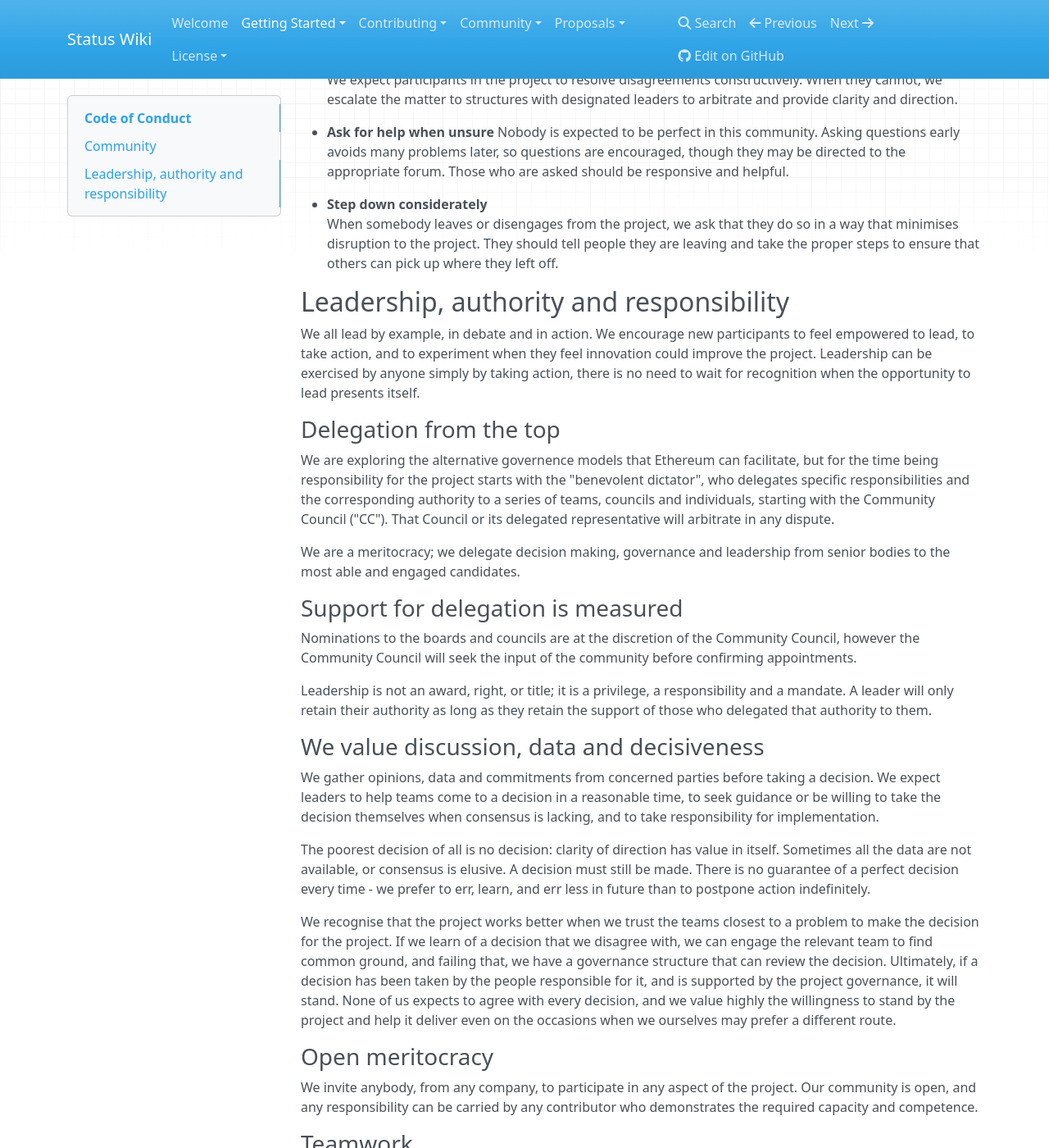
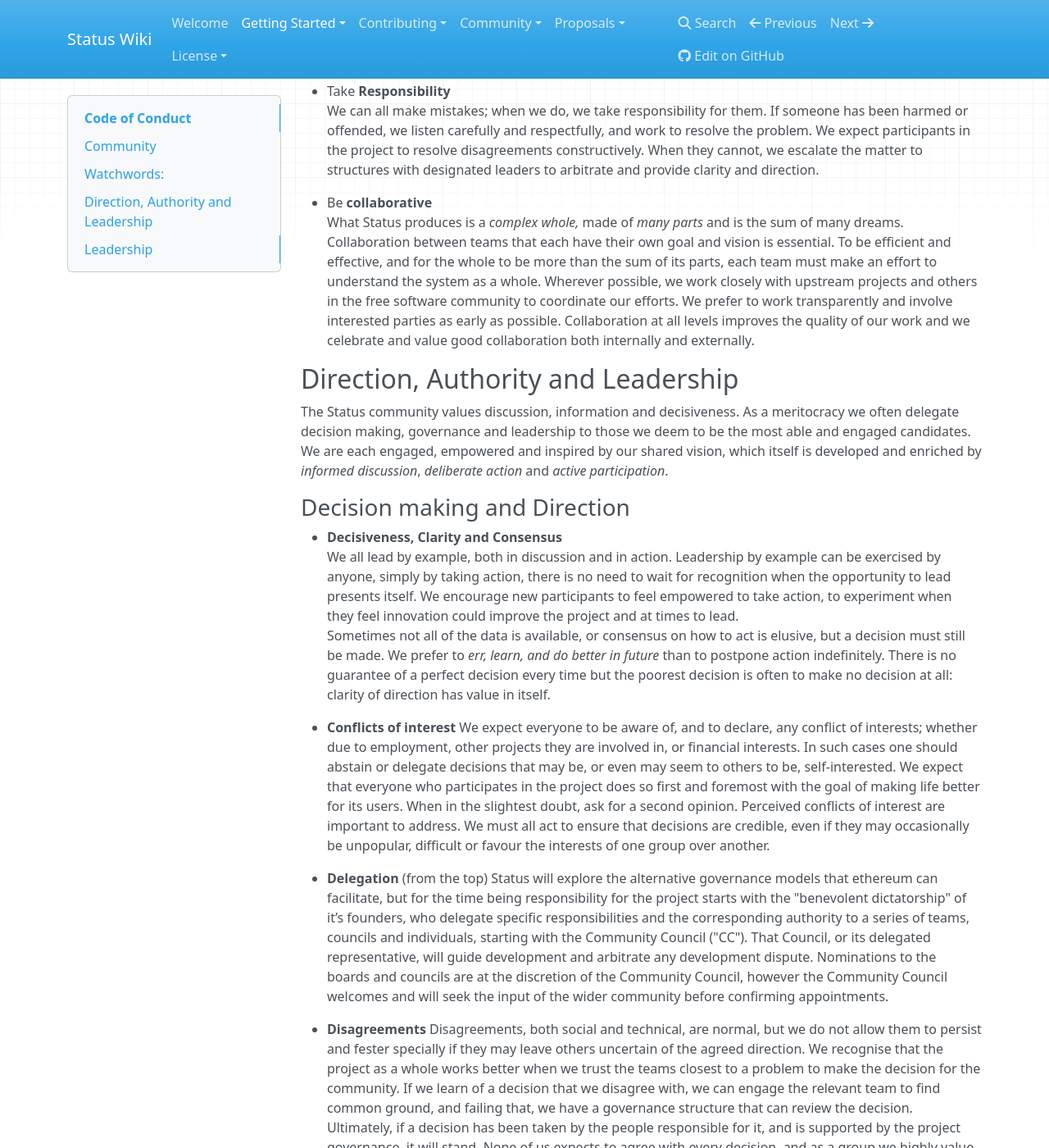
Before and after one commit to status-im/wiki.status.im, an MkDocs documentation site: the page built from docs/getting-started/code-of-conduct.md, in a window 1280 px wide and 1400 px high, scrolled down 1232 px. Shown: the whole window at 82% size. Built offline with MkDocs 1.6.1, drawn with Linux system fonts in a browser that asks for light colours; nearby versions of some CDN libraries; old or Windows-style settings are respelled for this version of MkDocs; some of the changed text lies outside the part shown.

Commit message:
Large scale rewrite

```diff
--- a/docs/getting-started/code-of-conduct.md
+++ b/docs/getting-started/code-of-conduct.md
@@ -1,95 +1,96 @@
 # Code of Conduct
 
-This page outlines how you should govern yourself when in our community. If you would like more practical tips and suggestions please read on [how to grow our Community](../community/how-to-grow-our-community.md).
+This page outlines how you should govern yourself when participating in the Status community. For more practical tips and suggestions please refer to [how to grow our Community](../community/how-to-grow-our-community.md).
+
+This document is not a rulebook, and is neither exhaustive nor complete. The Code of Conduct serves to distil our common understanding that we are all responsible for maintaining and developing this shared environment and it’s culture of productive, collaborative, social responsibility. We expect community members to follow the spirit as much as the letter of this documentation in there dealings in the Status community.
+
 
 ## Community
+Status is about earning and showing respect for one another: the word itself captures the spirit of social esteem in a human community.
 
-Status is about showing humanity to one another: the word itself captures the spirit of being human.
+The Status developer community is a productive and agile place, that can welcome new ideas in a complex field. We wish to improve every process every year, and foster collaboration between groups with very different needs, interests and skills.
 
-We want a productive, happy and agile community that can welcome new ideas in a complex field, improve every process every year, and foster collaboration between groups with very different needs, interests and skills.
+We gain strength from diversity, and actively seek participation from those who enhance it. This code of conduct exists to ensure that diverse groups collaborate to mutual advantage and enjoyment.
 
-We gain strength from diversity, and actively seek participation from those who enhance it. This code of conduct exists to ensure that diverse groups collaborate to mutual advantage and enjoyment. We will challenge prejudice that could jeopardise the participation of any person in the project.
+The Code of Conduct governs how we behave both in public and in private whenever the project or community will be effected by our actions. We expect it to be honoured by everyone who represents the project officially or informally, claims affiliation with the project, or participates directly.
 
-The Code of Conduct governs how we behave in public or in private whenever the project will be judged by our actions. We expect it to be honoured by everyone who represents the project officially or informally, claims affiliation with the project, or participates directly.
 
-We strive to:
+##Watchwords:
+We strive to be collaborative, considerate, respectful and responsible. Below you will find some of the core watchwords that keep the Status community strong.
 
 - **Reciprocate**
-Nothing is more important than to show appreciation for every and anyones contributions, big or small. We show reciprocation by saying thank-you, contributing ourselves or paying it forward.
+Nothing is more important than to show appreciation for every and anyone’s contributions, big or small. We show reciprocation by saying thank-you, contributing ourselves or paying it forward.
 
-- **Be considerate**
-Our work will be used by other people, and we in turn will depend on the work of others. Any decision we take will affect users and colleagues, and we should consider them when making decisions.
-
-- **Be respectful**
-Disagreement is no excuse for poor manners. We work together to resolve conflict, assume good intentions and do our best to act in an empathic fashion. We don't allow frustration to turn into a personal attack. A community where people feel uncomfortable or threatened is not a productive one.
-
-- **Take responsibility for our words and our actions**
-We can all make mistakes; when we do, we take responsibility for them. If someone has been harmed or offended, we listen carefully and respectfully, and work to right the wrong.
-
-- **Be collaborative**
-What we produce is a complex whole made of many parts, it is the sum of many dreams. Collaboration between teams that each have their own goal and vision is essential; for the whole to be more than the sum of its parts, each part must make an effort to understand the whole.
-
-    Collaboration reduces redundancy and improves the quality of our work. Internally and externally, we celebrate good collaboration. Wherever possible, we work closely with upstream projects and others in the free software community to coordinate our efforts. We prefer to work transparently and involve interested parties as early as possible.
-
-- **Value decisiveness, clarity and consensus**
-Disagreements, social and technical, are normal, but we do not allow them to persist and fester leaving others uncertain of the agreed direction.
-
-    We expect participants in the project to resolve disagreements constructively. When they cannot, we escalate the matter to structures with designated leaders to arbitrate and provide clarity and direction.
-
-- **Ask for help when unsure**
-Nobody is expected to be perfect in this community. Asking questions early avoids many problems later, so questions are encouraged, though they may be directed to the appropriate forum. Those who are asked should be responsive and helpful.
-
-- **Step down considerately**
+- Be **Considerate**
+Our work will be used by other people, and we in turn depend on the work of others. Any decision we take will affect users and colleagues, and we should consider them when making decisions.
 When somebody leaves or disengages from the project, we ask that they do so in a way that minimises disruption to the project. They should tell people they are leaving and take the proper steps to ensure that others can pick up where they left off.
 
-## Leadership, authority and responsibility
+- If you don’t know **Ask**
+Nobody is expected to be perfect in this community. Asking questions early avoids many problems later, so questions are encouraged, though they may be directed to the appropriate forum. Those who are asked should be responsive and helpful.  “RTFM” is not an appropriate response to an honest enquiry.
 
-We all lead by example, in debate and in action. We encourage new participants to feel empowered to lead, to take action, and to experiment when they feel innovation could improve the project. Leadership can be exercised by anyone simply by taking action, there is no need to wait for recognition when the opportunity to lead presents itself.
+- Be **Respectful**
+Disagreement is normal and useful and not every idea should be treated equally; but disagreement is no excuse for poor manners. The Status community works to resolve conflict by assuming good intentions and we do our best to act in an empathic fashion. This doesn’t include allowing frustration to turn into personal attacks. A community where people feel uncomfortable or threatened is not a productive one, so we will challenge prejudice or hostility that could jeopardise the participation of any person in the project.
 
-### Delegation from the top
+- Take **Responsibility**
+We can all make mistakes; when we do, we take responsibility for them. If someone has been harmed or offended, we listen carefully and respectfully, and work to resolve the problem.
+We expect participants in the project to resolve disagreements constructively. When they cannot, we escalate the matter to structures with designated leaders to arbitrate and provide clarity and direction.
 
-We are exploring the alternative governence models that Ethereum can facilitate, but for the time being responsibility for the project starts with the "benevolent dictator", who delegates specific responsibilities and the corresponding authority to a series of teams, councils and individuals, starting with the Community Council ("CC"). That Council or its delegated representative will arbitrate in any dispute.
+- Be **collaborative**
+What Status produces is a *complex whole,* made of *many parts* and is the sum of many dreams. Collaboration between teams that each have their own goal and vision is essential.  To be efficient and effective, and for the whole to be more than the sum of its parts, each team must make an effort to understand the system as a whole.
+Wherever possible, we work closely with upstream projects and others in the free software community to coordinate our efforts. We prefer to work transparently and involve interested parties as early as possible. Collaboration at all levels improves the quality of our work and we celebrate and value good collaboration both internally and externally.
 
-We are a meritocracy; we delegate decision making, governance and leadership from senior bodies to the most able and engaged candidates.
 
-### Support for delegation is measured
 
-Nominations to the boards and councils are at the discretion of the Community Council, however the Community Council will seek the input of the community before confirming appointments.
 
-Leadership is not an award, right, or title; it is a privilege, a responsibility and a mandate. A leader will only retain their authority as long as they retain the support of those who delegated that authority to them.
+## Direction, Authority and Leadership
+The Status community values discussion, information and decisiveness.  As a meritocracy we often delegate decision making, governance and leadership to those we deem to be the most able and engaged candidates.  We are each engaged, empowered and inspired by our shared vision, which itself is developed and enriched by *informed discussion*, *deliberate action* and *active participation*.
 
-### We value discussion, data and decisiveness
 
-We gather opinions, data and commitments from concerned parties before taking a decision. We expect leaders to help teams come to a decision in a reasonable time, to seek guidance or be willing to take the decision themselves when consensus is lacking, and to take responsibility for implementation.
+### Decision making and Direction
 
-The poorest decision of all is no decision: clarity of direction has value in itself. Sometimes all the data are not available, or consensus is elusive. A decision must still be made. There is no guarantee of a perfect decision every time - we prefer to err, learn, and err less in future than to postpone action indefinitely.
+- **Decisiveness, Clarity and Consensus**
+We all lead by example, both in discussion and in action. Leadership by example can be exercised by anyone, simply by taking action, there is no need to wait for recognition when the opportunity to lead presents itself. We encourage new participants to feel empowered to take action, to experiment when they feel innovation could improve the project and at times to lead.
+Sometimes not all of the data is available, or consensus on how to act is elusive, but a decision must still be made.  We prefer to *err, learn, and do better in future* than to postpone action indefinitely.  There is no guarantee of a perfect decision every time but the poorest decision is often to make no decision at all: clarity of direction has value in itself.
 
-We recognise that the project works better when we trust the teams closest to a problem to make the decision for the project. If we learn of a decision that we disagree with, we can engage the relevant team to find common ground, and failing that, we have a governance structure that can review the decision. Ultimately, if a decision has been taken by the people responsible for it, and is supported by the project governance, it will stand. None of us expects to agree with every decision, and we value highly the willingness to stand by the project and help it deliver even on the occasions when we ourselves may prefer a different route.
+- **Conflicts of interest**
+We expect everyone to be aware of, and to declare, any conflict of interests; whether due to employment, other projects they are involved in, or financial interests.  In such cases one should abstain or delegate decisions that may be, or even may seem to others to be, self-interested. We expect that everyone who participates in the project does so  first and foremost with the goal of making life better for its users.
+When in the slightest doubt, ask for a second opinion. Perceived conflicts of interest are important to address.  We must all act to ensure that decisions are credible, even if they may occasionally be unpopular, difficult or favour the interests of one group over another.
 
-### Open meritocracy
+- **Delegation** (from the top)
+Status will explore the alternative governance models that ethereum can facilitate, but for the time being responsibility for the project starts with the "benevolent dictatorship" of it’s founders, who delegate specific responsibilities and the corresponding authority to a series of teams, councils and individuals, starting with the Community Council ("CC"). That Council, or its delegated representative, will guide development and arbitrate any development dispute.
+Nominations to the boards and councils are at the discretion of the Community Council, however the Community Council welcomes and will seek the input of the wider community before confirming appointments.
 
-We invite anybody, from any company, to participate in any aspect of the project. Our community is open, and any responsibility can be carried by any contributor who demonstrates the required capacity and competence.
+- **Disagreements**
+Disagreements, both social and technical, are normal, but we do not allow them to persist and fester specially if they may leave others uncertain of the agreed direction.  We recognise that the project as a whole works better when we trust the teams closest to a problem to make the decision for the community. If we learn of a decision that we disagree with, we can engage the relevant team to find common ground, and failing that, we have a governance structure that can review the decision. Ultimately, if a decision has been taken by the people responsible for it, and is supported by the project governance, it will stand. None of us expects to agree with every decision, and as a group we highly value the willingness to stand by the project and help it deliver, even on the occasions when we ourselves may prefer a different route.
 
-### Teamwork
+### Authority
+- **Delegation is not Abdication,**
+No matter who has been assigned a task, taken on a role or been offered or assumed responsibility - we all hold one another to account. The English word Status is a social concept and the Status.im development and user community is the result of our active social responsibility.
 
-A leader's foremost goal is the success of the team.
+- **Decent**
+Status is not the same a *rank* and if the decisions, direction or actions of those who have been empowered with ‘authority’ is deemed destructive to the community the community as a whole shall prevail.
 
+- **Open meritocracy**
+We invite anybody, from any company, to participate in any aspect of the project. Our community is open, and any responsibility can be carried by any contributor who demonstrates the required commitment, capacity and competence.
+
+
+##Leadership
 "A virtuoso is judged by their actions; a leader is judged by the actions of their team." A leader knows when to act and when to step back. They know when to delegate work, and when to take it upon themselves.
+Leadership and authority are neither a *right*, a *rank* nor a *title*; but are a *privilege*, a *responsibility* and a *mandate*. A leader will only retain their ‘authority’ as long as they retain the support of those who delegated that authority to them.  A leader's foremost goal is the success of their team and thus the project as a whole.
 
-### Credit
 
-A good leader does not seek the limelight, but celebrates team members for the work they do. Leaders may be more visible than members of the team, good ones use that visibility to highlight the great work of others.
 
-### Courage and considerateness
+- **Credit**
+A good leader does not seek the limelight, but celebrates team members for the work they do. ‘Leaders’ may be more visible than members of the team but good ones use their visibility to highlight the great work of others.
 
-Leadership occasionally requires bold decisions that will not be widely understood, consensual or popular. We value the courage to take such decisions, because they enable the project as a whole to move forward faster than we could if we required complete consensus. Nevertheless, boldness demands considerateness; take bold decisions, but do so mindful of the challenges they present for others, and work to soften the impact of those decisions on them. Communicating changes and their reasoning clearly and early on is as important as the implementation of the change itself.
+- **Teamwork**
+As a project we gather opinions, data and commitments from concerned parties **before** taking action. We expect leaders to help teams come to their decisions in a reasonable time, to seek guidance or be willing to take the decision themselves when consensus is lacking, and to take responsibility for the implementation of decisions.
 
-### Conflicts of interest
+- **Courage and considerateness**
+Occasionally decisions may not be widely understood, have full consensus or even be popular. We value the courage to take such decisions, because they enable the project as a whole to move forward faster than we could if we required complete consensus. Nevertheless, boldness demands considerateness; take bold decisions, but do so mindful of the challenges they present for others. We equally value work to soften the impact of those decisions on those who do not agree. Communicating changes and their reasoning **clearly** and **early** is as important as the implementation of the changes themselves.
 
-We expect leaders to be aware when they are conflicted due to employment or other projects they are involved in, and abstain or delegate decisions that may be seen to be self-interested. We expect that everyone who participates in the project does so with the goal of making life better for its users.
 
-When in doubt, ask for a second opinion. Perceived conflicts of interest are important to address; as a leader, act to ensure that decisions are credible even if they must occasionally be unpopular, difficult or favourable to the interests of one group over another.
+####License
+Status.im is a **Free Software** project and the individuals and communities around it are its custodians.  We choose not to exclude others from using, understanding, modifying and distributing our work and in doing so we put our trust in one another to act in the best interests of the wider human community that Status.im is designed to serve.  This licence holds the developers to account,  in the knowledge that the software is a common trust and that it is a *privilege*, a *responsibility* to continue to develop it.
 
-This Code is not exhaustive or complete. It is not a rulebook; it serves to distil our common understanding of a collaborative, shared environment and goals. We expect it to be followed in spirit as much as in the letter.
-
-The Status Code of Conduct is licensed under the Creative Commons Attribution-Share Alike 3.0 license and has been appropriated from the Ubuntu Code of Conduct v2.0. You may re-use it for your own project, and modify it as you wish, just please allow others to use your modifications and give credit to the Status Project!
+The Status Code of Conduct is licensed under the Creative Commons Attribution-Share Alike 3.0 license and has been adapted from the Ubuntu Code of Conduct v2.0. You may re-use it for your own project, and modify it as you wish, just please allow others to use your modifications and give credit to Ubuntu and the Status Projects!
```
